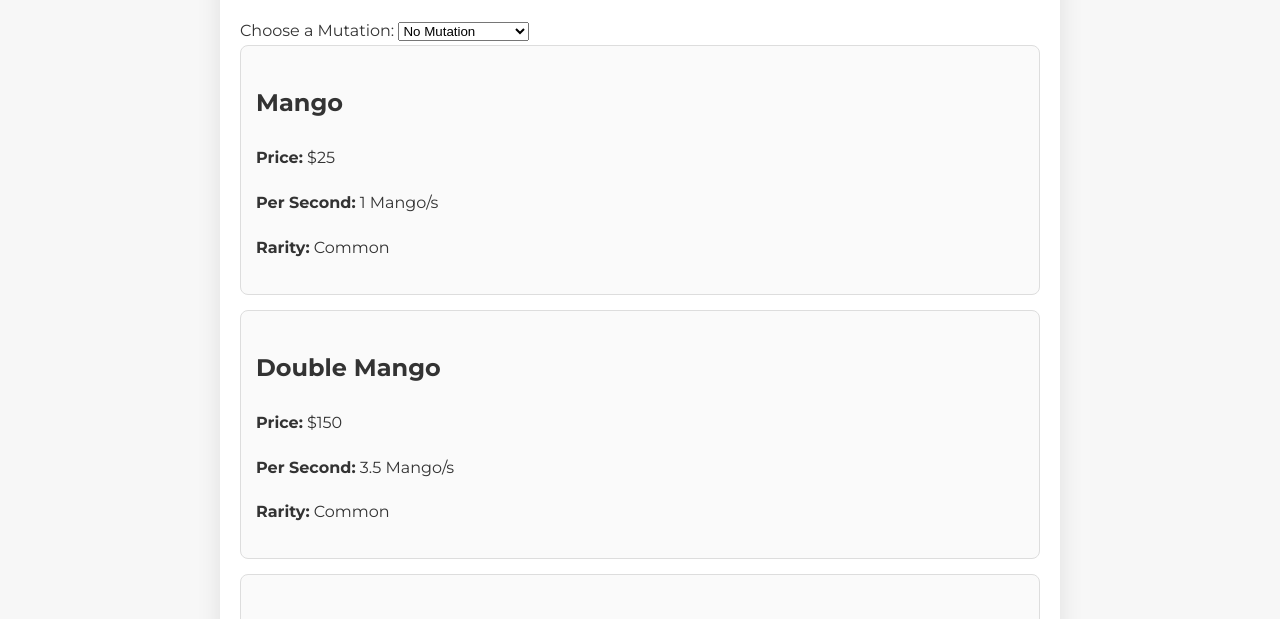
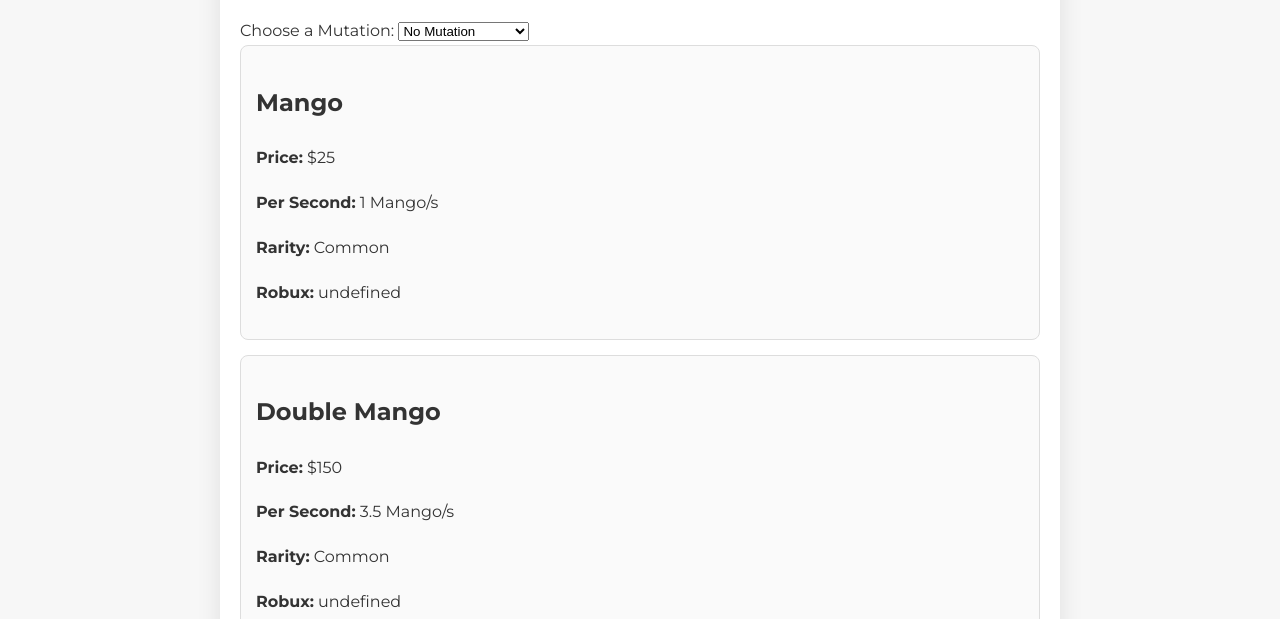
Before and after one commit to pocoyoofi-creator/Sam, a plain HTML site: page prices.html in a window 1280 px wide. Shown: the part 181-800 px from the top of the page. Drawn offline with Linux system fonts and the light colour scheme.

Commit message:
Update prices.html

```diff
--- a/prices.html
+++ b/prices.html
@@ -90,7 +90,7 @@
           lines.forEach((line) => {
             if (!line.includes("|")) return;
 
-            const [name, price, perSecond, rarity] = line.split("|");
+            const [name, price, perSecond, rarity, robux] = line.split("|");
 
             const priceItem = document.createElement("div");
             priceItem.classList.add("price-item");
@@ -105,6 +105,7 @@
               <p><strong>Price:</strong> $${price}</p>
               <p><strong>Per Second:</strong> ${perSecond} Mango/s</p>
               <p><strong>Rarity:</strong> ${rarity}</p>
+              <p><strong>Robux:</strong> ${robux}</p>
             `;
 
             priceContainer.appendChild(priceItem);
```
